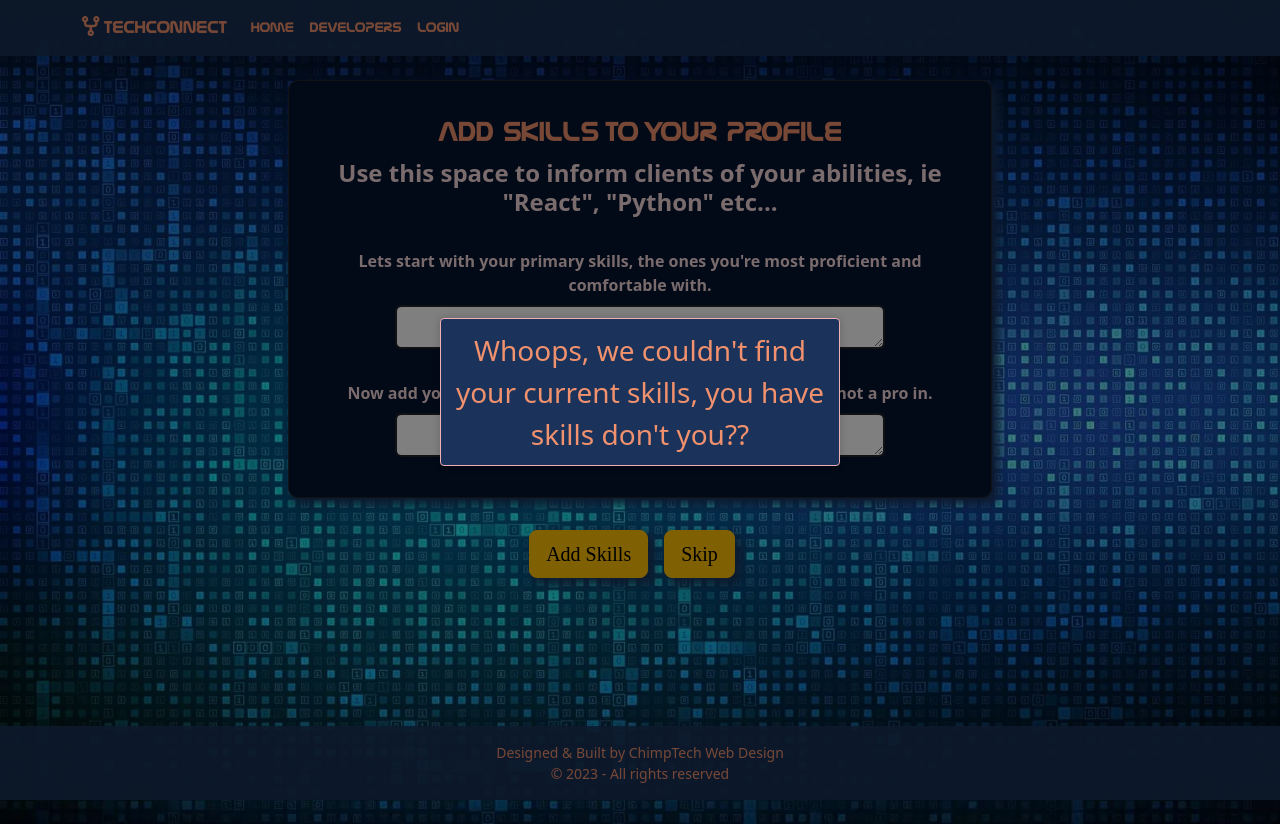
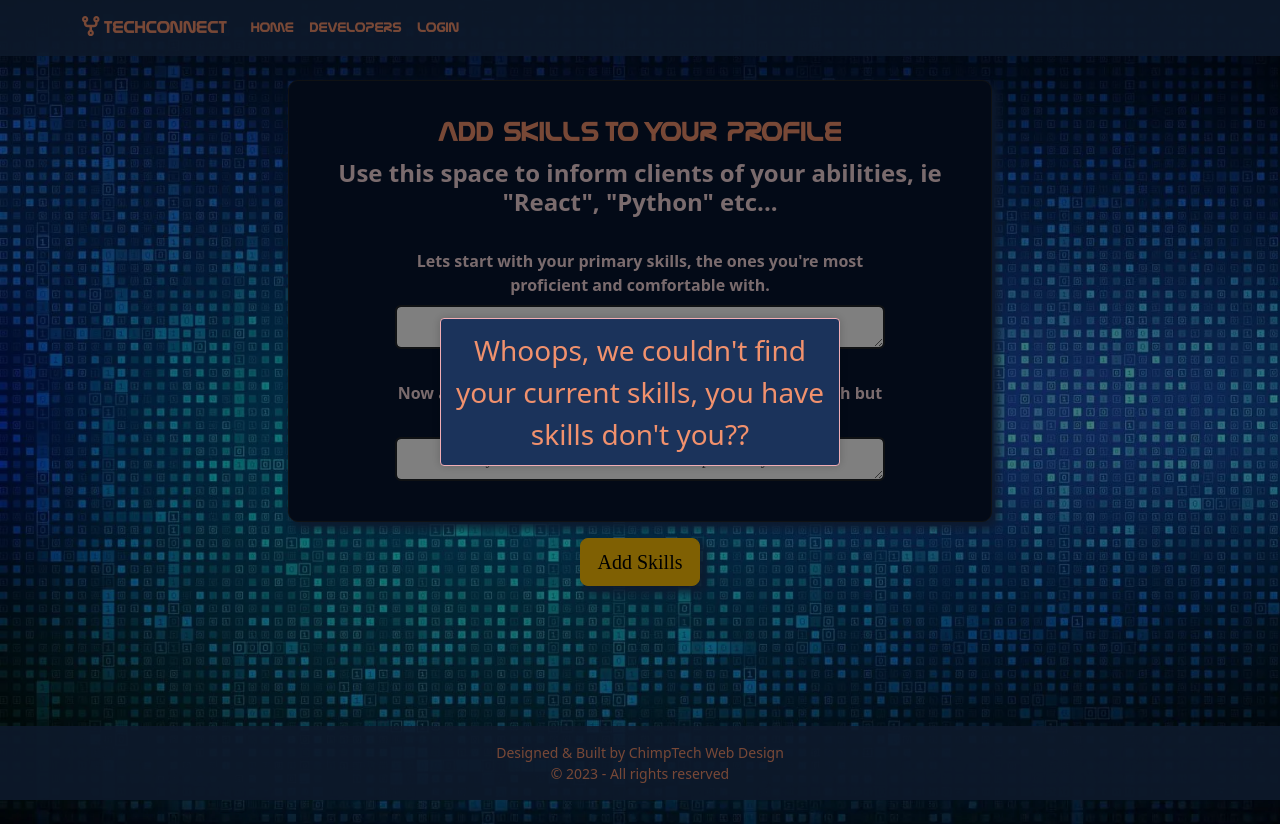
Before and after one commit to KSheridan86/TechConnect, a React (Create React App) app in the folder FrontEnd/: page /add-skills in a window 1280 px wide. Built offline with nearby package versions, Linux system fonts and the light colour scheme; a web font is replaced by a local one.

Commit message:
skills logic complete to a good enough standard for now

```diff
--- a/FrontEnd/src/views/AddSkills.js
+++ b/FrontEnd/src/views/AddSkills.js
@@ -163,7 +163,7 @@ const AddSkills = () => {
                                 <div className='mb-3'>
                                 <h4 className="fw-bold">Use this space to inform clients of your abilities, ie "React", "Python" etc...</h4>
                                 <br />
-                                <label className='fw-bold mb-2'>Lets start with your primary skills, the ones you're most proficient and comfortable with.</label>
+                                <label style={{maxWidth: '75%'}} className='fw-bold mb-2'>Lets start with your primary skills, the ones you're most proficient and comfortable with.</label>
                                 <textarea style={{maxWidth: '75%'}}
                                     className='text-center border border-dark border-2 p-2 form-control mb-2 hand-writing m-auto'
                                     name='skills_level_1'
@@ -175,7 +175,7 @@ const AddSkills = () => {
                                     <div className="text-danger">{errors.primarySkills}</div>
                                 )}
                                 <br />
-                                <label className='fw-bold mb-2'>Now add your secondary skills, skills you're familiar with but not a pro in.</label>
+                                <label style={{maxWidth: '75%'}} className='fw-bold mb-2'>Now add your secondary skills, skills you're familiar with but not a pro in.</label>
                                 <textarea style={{maxWidth: '75%'}}
                                     className='text-center border border-dark border-2 p-2 form-control mb-2 hand-writing m-auto'
                                     name='skills_level_2'
@@ -198,7 +198,8 @@ const AddSkills = () => {
                                 onClick={addSkills}>
                                 Add Skills
                             </button>
-                            <button
+                            {returnUrl && (
+                                <button
                                 type='button'
                                 className={`btn btn-warning btn-lg m-3 ${shouldSlideOut ? 'fade-out' : 'fade-in'}`}
                                 onClick={() => {
@@ -206,8 +207,10 @@ const AddSkills = () => {
                                     setTimeout(() => {
                                         navigate("/profile");
                                     }, 1000);}}>
-                                {returnUrl ? 'Back' : 'Skip'}
+                                Back
                             </button>
+                            )}
+
                         </div>
                     </form>
                 </div>
--- a/FrontEnd/src/views/Profile.js
+++ b/FrontEnd/src/views/Profile.js
@@ -24,7 +24,6 @@ const Profile = () => {
   const [shouldSlideOut, setShouldSlideOut] = useState(false);
   const [confirmation, setConfirmation] = useState(false);
   const [fadeButton, setFadeButton] = useState(false);
-
   const navigate = useNavigate();
 
   // Fetch user profile data when the component mounts
@@ -124,6 +123,13 @@ const deleteSkills = async () => {
           }, 1000);
   };
 
+  const isSkillsDefinedAndNotEmpty =
+    foundUser.skills_level_1 &&
+    foundUser.skills_level_1.length > 0 &&
+    !(foundUser.skills_level_1.length === 2 &&
+      foundUser.skills_level_1[0] === "(''," &&
+      foundUser.skills_level_1[1] === ')');
+
   return (
     <div className='container mt-4 fill-screen mb-2'>
       <div className='row justify-content-evenly'>
@@ -153,10 +159,13 @@ const deleteSkills = async () => {
               )}
             </div>
           </div>
+
           <h2 className='nasa-black text-center text-uppercase mt-3'>Skills</h2>
+          {isSkillsDefinedAndNotEmpty ? (<div>
+
 {foundUser.skills_level_1 && (
   <div>
-              <h3 className='nasa-black text-center text-uppercase mt-3'>Your level 1 Skills:</h3>
+    <h5 className='nasa-black text-center text-uppercase mt-3'>Your level 1 Skills:</h5>
     <p className='nasa-black text-center mt-3'>
       {Array.isArray(foundUser.skills_level_1)
         ? foundUser.skills_level_1
@@ -169,7 +178,7 @@ const deleteSkills = async () => {
   </div>
 )}
 
-          <h3 className='nasa-black text-center text-uppercase mt-3'>Your level 2 Skills:</h3>
+<h5 className='nasa-black text-center text-uppercase mt-3'>Your level 2 Skills:</h5>
 {foundUser.skills_level_2 && (
   <p className='nasa-black text-center mt-3'>
     {Array.isArray(foundUser.skills_level_2)
@@ -181,9 +190,13 @@ const deleteSkills = async () => {
     }
   </p>
 )}
+</div>) : <div className='nasa-black text-center text-uppercase mt-3 mb-3'>You have no saved skills, add some below to show off how great you are!</div>}
 
+
+          {/* Conditionally render buttons if the user is the owner of the profile */}
           {foundUser.email === currentUser.data.email && (
             <div className="text-center hand-writing">
+              {/* Conditionally render different buttons as confirmation of DELETE action */}
               {confirmation ? (
               <div className={`${fadeButton ? 'fade-in' : 'fade-out'}`}>
                 <button
```
Also changed, not shown: 1 other file (tests, documents, lock files or other folders). Lines whose indentation alone changed are shown as unchanged.
